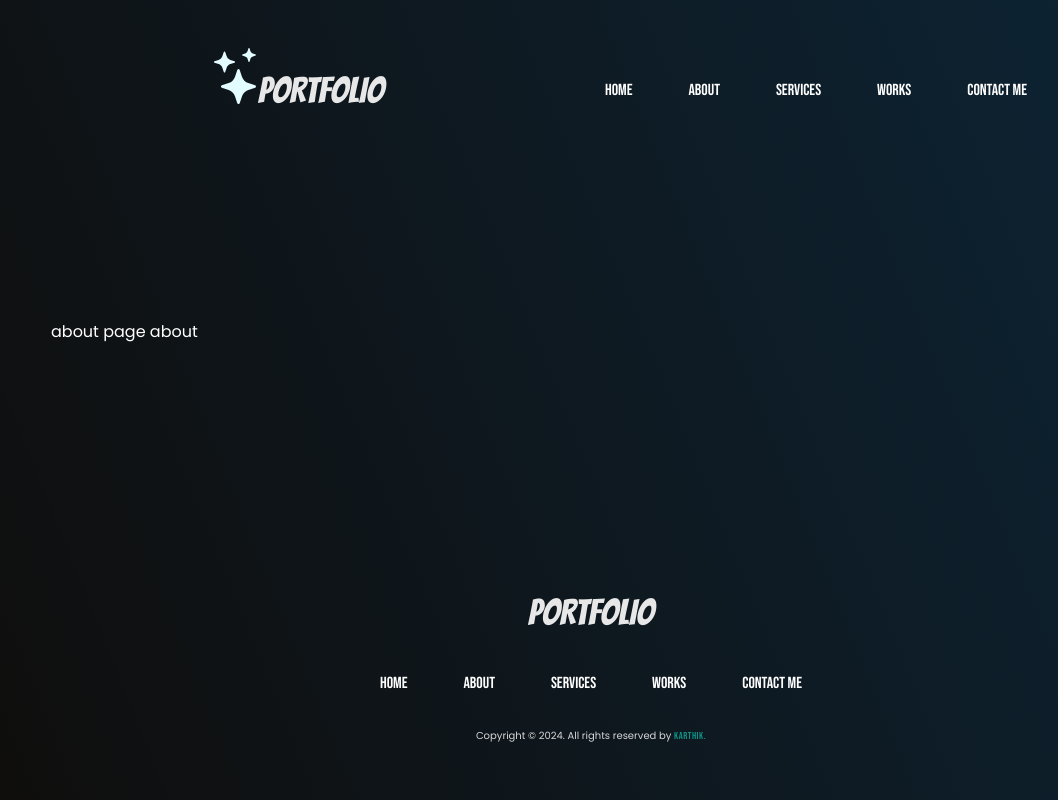
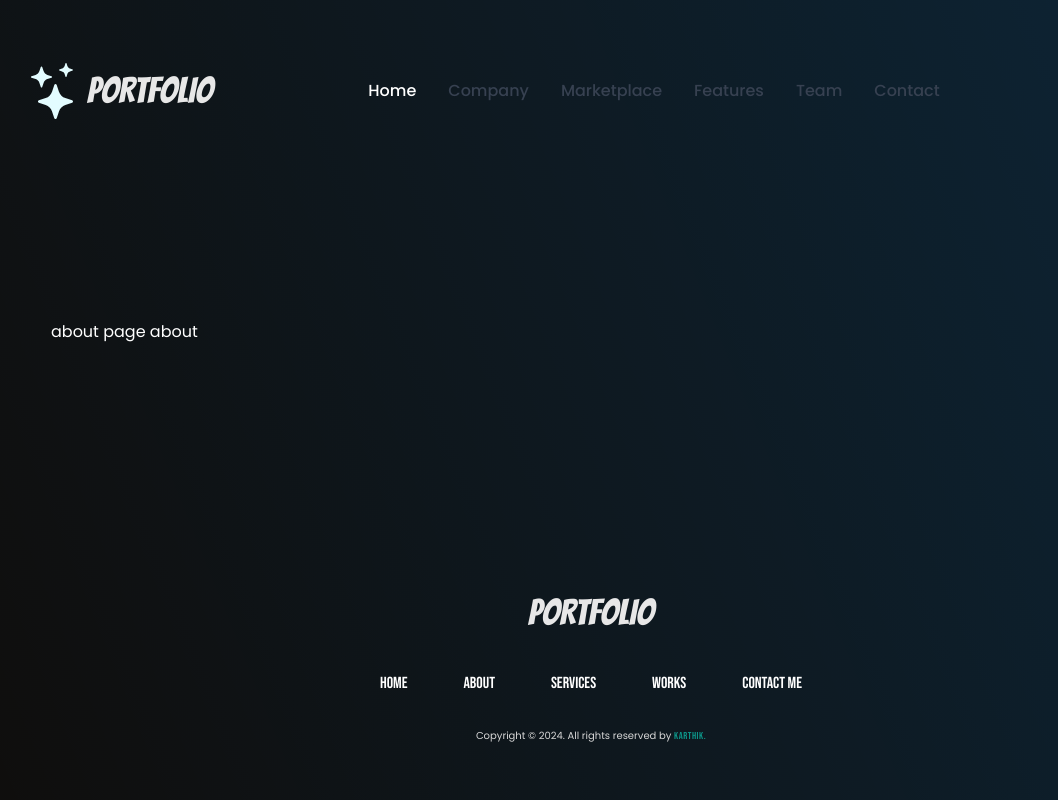
Before and after one commit to Karthikk7293/portfolio, a Next.js app: page /about in a window 1280 px wide. Shown: the whole page, without its empty margins (49-1107 px from the left). Built offline with nearby package versions, Linux system fonts and the light colour scheme.

Commit message:
👌 IMPROVE: updated header to responsive

```diff
--- a/app/layout.js
+++ b/app/layout.js
@@ -1,5 +1,4 @@
 "use client";
-import Header from "@/components/header/Header";
 import "./globals.css";
 import { Bangers, Bebas_Neue, Poppins } from "next/font/google";
 import Footer from "@/components/footer/Footer";
@@ -7,16 +6,13 @@
 import { useEffect } from "react";
 import Aos from "aos";
 import "aos/dist/aos.css";
+import Header2 from "@/components/header/Header2";
+import Head from "next/head";
 
 export const poppins = Poppins({
   subsets: ["latin"],
   weight: ["400", "500", "600", "700"],
 });
-
-// export const metadata = {
-//   title: `IT'S ME KARTHIK  || PRTFOLIO `,
-//   description: "Pesonal portfolio of karthik ",
-// };
 
 export const bangers = Bangers({
   subsets: ["latin"],
@@ -39,14 +35,24 @@
   }, []);
   return (
     <html lang="en">
+      <Head>
+        <title>IT'S ME KARTHIK || PRTFOLIO </title>
+        <meta charset="UTF-8" />
+        <meta name="description" content="Pesonal portfolio of karthik" />
+        <meta name="keywords" content="JavaScript,Typescript" />
+        <meta name="author" content="KARTHIK K" />
+        <meta name="viewport" content="width=device-width, initial-scale=1.0" />
+      </Head>
       <body
         className={`${clsx(
           bangers.variable,
           bebas.variable,
           poppins.className
-        )} text-white bg-default-bg w-full h-full min-h-screen flex  flex-col justify-between px-[100px] `}
+        )} text-white bg-default-bg w-full h-full min-h-screen flex  flex-col justify-between lg:px-[100px] `}
       >
-        <Header />
+        <script src="https://cdn.jsdelivr.net/npm/flowbite@2.5.2/dist/flowbite.min.js"></script>
+
+        <Header2 />
         {children}
         <Footer />
       </body>
--- a/app/page.js
+++ b/app/page.js
@@ -1,5 +1,5 @@
 import Image from "next/image";
-import image from "@/public/avatar/avatar-5.jpg";
+import image from "@/public/avatar/avatar-6.jpg";
 
 export default function Home() {
   return (
@@ -11,7 +11,7 @@
             className="bg-glass w-[614px] h-[344px] rounded-[35px] border border-default-br flex justify-center items-center p-5 shadow-main"
           >
             <div className="w-[267px] h-[245px] rounded-tl-[35px] rounded-br-[35px]  overflow-hidden flex justify-center items-center  ">
-              <Image src={image} alt="" className="" />
+              <Image src={image} alt="" className=" hover:scale-125 duration-300" />
             </div>
             <div className="w-1/2 h-4/6 flex flex-col justify-center gap-5 items-start text-ash px-7 ">
               <p className="text-[15px] ">WEB DEVELOPER</p>
--- /dev/null
+++ b/components/header/Header2.jsx
@@ -0,0 +1,117 @@
+import Image from "next/image";
+import star from "@/public/star.svg";
+function Header2() {
+  return (
+    <header>
+      <nav class=" lg:px-6  bg-transparent lg:pt-16 lg:pb-4 pt-5  ">
+        <div class="flex relative  flex-wrap justify-between items-center px-3 max-w-screen-xl">
+          <a href="/" class="flex items-center ">
+          <Image
+            src={star}
+            alt="star"
+            width={42}
+            height={56}
+            className=" absolute lg:-left-11 first-letter:-top-4  "
+          />
+          <p className={`font-baggers text-[#E7E7E7] text-[36px] ps-12 lg:ps-0 `}>
+            PORTFOLIO
+          </p>
+          </a>
+          <div class="flex items-center lg:order-2">
+
+            <button
+              data-collapse-toggle="mobile-menu-2"
+              type="button"
+              class="inline-flex items-center p-2 ml-1 text-sm text-gray-500 rounded-lg lg:hidden hover:bg-gray-100 focus:outline-none focus:ring-2 focus:ring-gray-200 dark:text-gray-400 dark:hover:bg-gray-700 dark:focus:ring-gray-600"
+              aria-controls="mobile-menu-2"
+              aria-expanded="false"
+            >
+              <span class="sr-only">Open main menu</span>
+              <svg
+                class="w-6 h-6"
+                fill="currentColor"
+                viewBox="0 0 20 20"
+                xmlns="http://www.w3.org/2000/svg"
+              >
+                <path
+                  fill-rule="evenodd"
+                  d="M3 5a1 1 0 011-1h12a1 1 0 110 2H4a1 1 0 01-1-1zM3 10a1 1 0 011-1h12a1 1 0 110 2H4a1 1 0 01-1-1zM3 15a1 1 0 011-1h12a1 1 0 110 2H4a1 1 0 01-1-1z"
+                  clip-rule="evenodd"
+                ></path>
+              </svg>
+              <svg
+                class="hidden w-6 h-6"
+                fill="currentColor"
+                viewBox="0 0 20 20"
+                xmlns="http://www.w3.org/2000/svg"
+              >
+                <path
+                  fill-rule="evenodd"
+                  d="M4.293 4.293a1 1 0 011.414 0L10 8.586l4.293-4.293a1 1 0 111.414 1.414L11.414 10l4.293 4.293a1 1 0 01-1.414 1.414L10 11.414l-4.293 4.293a1 1 0 01-1.414-1.414L8.586 10 4.293 5.707a1 1 0 010-1.414z"
+                  clip-rule="evenodd"
+                ></path>
+              </svg>
+            </button>
+          </div>
+          <div
+            class="hidden justify-between items-center w-full lg:flex lg:w-auto lg:order-1"
+            id="mobile-menu-2"
+          >
+            <ul class="flex flex-col mt-4 font-medium lg:flex-row lg:space-x-8 lg:mt-0">
+              <li>
+                <a
+                  href="#"
+                  class="block py-2 pr-4 pl-3 text-white rounded bg-primary-700 lg:bg-transparent lg:text-primary-700 lg:p-0 dark:text-white"
+                  aria-current="page"
+                >
+                  Home
+                </a>
+              </li>
+              <li>
+                <a
+                  href="#"
+                  class="block py-2 pr-4 pl-3 text-gray-700 border-b border-gray-100 hover:bg-gray-50 lg:hover:bg-transparent lg:border-0 lg:hover:text-primary-700 lg:p-0 dark:text-gray-400 lg:dark:hover:text-white dark:hover:bg-gray-700 dark:hover:text-white lg:dark:hover:bg-transparent dark:border-gray-700"
+                >
+                  Company
+                </a>
+              </li>
+              <li>
+                <a
+                  href="#"
+                  class="block py-2 pr-4 pl-3 text-gray-700 border-b border-gray-100 hover:bg-gray-50 lg:hover:bg-transparent lg:border-0 lg:hover:text-primary-700 lg:p-0 dark:text-gray-400 lg:dark:hover:text-white dark:hover:bg-gray-700 dark:hover:text-white lg:dark:hover:bg-transparent dark:border-gray-700"
+                >
+                  Marketplace
+                </a>
+              </li>
+              <li>
+                <a
+                  href="#"
+                  class="block py-2 pr-4 pl-3 text-gray-700 border-b border-gray-100 hover:bg-gray-50 lg:hover:bg-transparent lg:border-0 lg:hover:text-primary-700 lg:p-0 dark:text-gray-400 lg:dark:hover:text-white dark:hover:bg-gray-700 dark:hover:text-white lg:dark:hover:bg-transparent dark:border-gray-700"
+                >
+                  Features
+                </a>
+              </li>
+              <li>
+                <a
+                  href="#"
+                  class="block py-2 pr-4 pl-3 text-gray-700 border-b border-gray-100 hover:bg-gray-50 lg:hover:bg-transparent lg:border-0 lg:hover:text-primary-700 lg:p-0 dark:text-gray-400 lg:dark:hover:text-white dark:hover:bg-gray-700 dark:hover:text-white lg:dark:hover:bg-transparent dark:border-gray-700"
+                >
+                  Team
+                </a>
+              </li>
+              <li>
+                <a
+                  href="#"
+                  class="block py-2 pr-4 pl-3 text-gray-700 border-b border-gray-100 hover:bg-gray-50 lg:hover:bg-transparent lg:border-0 lg:hover:text-primary-700 lg:p-0 dark:text-gray-400 lg:dark:hover:text-white dark:hover:bg-gray-700 dark:hover:text-white lg:dark:hover:bg-transparent dark:border-gray-700"
+                >
+                  Contact
+                </a>
+              </li>
+            </ul>
+          </div>
+        </div>
+      </nav>
+    </header>
+  );
+}
+export default Header2;
--- a/tailwind.config.js
+++ b/tailwind.config.js
@@ -46,5 +46,5 @@
       },
     },
   },
-  plugins: [],
+  plugins: [  ],
 };
```
Also changed, not shown: 1 other file (tests, documents, lock files or other folders).
